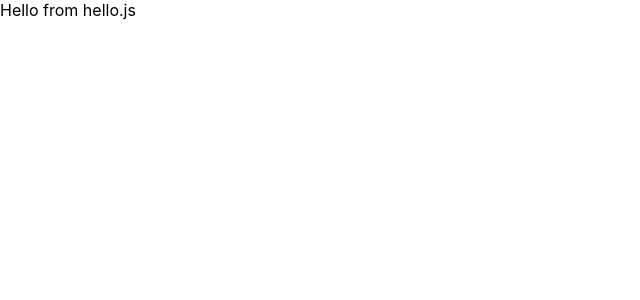
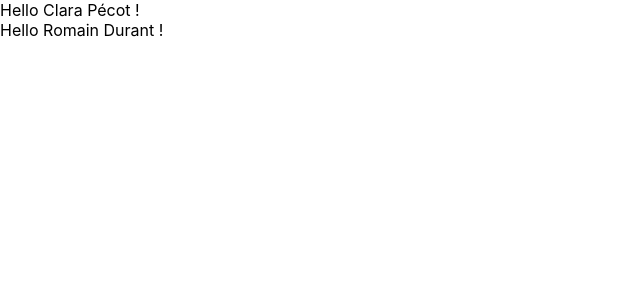
Before and after one commit to ClaraP44/react-clone-airbnb, a React (Create React App) app: page / in a window 1280 px wide. Shown: the top 300 px of the page, without its empty margins (0-640 px from the left). Built offline with nearby package versions, Linux system fonts and the light colour scheme.

Commit message:
firstname and lastname properties added

```diff
--- a/src/components/hello.js
+++ b/src/components/hello.js
@@ -2,7 +2,7 @@ import React from "react";
 
 class Hello extends React.Component {
   render() {
-    return <div>Hello from hello.js</div>;
+    return <div>Hello {this.props.firstName} {this.props.lastName} !</div>;
   }
 }
 
--- a/src/index.js
+++ b/src/index.js
@@ -8,7 +8,8 @@ import Hello from './components/hello';
 const root = ReactDOM.createRoot(document.getElementById('root'));
 root.render(
   <React.StrictMode>
-    <Hello />
+    <Hello firstName="Clara" lastName="Pécot"/>
+    <Hello firstName="Romain" lastName="Durant"/>
   </React.StrictMode>
 );
 
```
